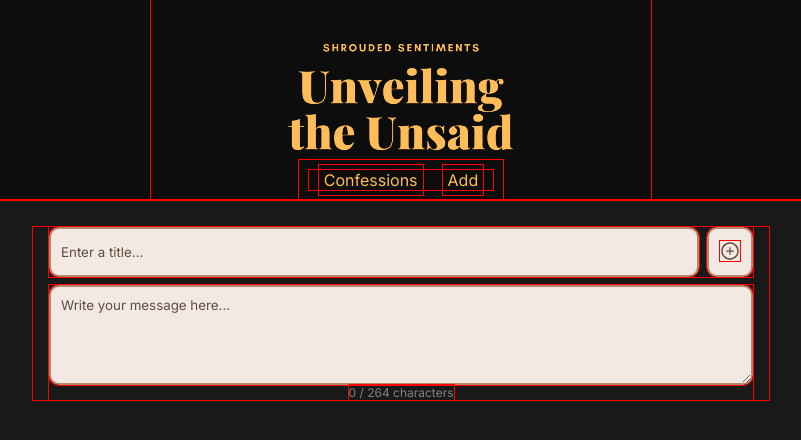
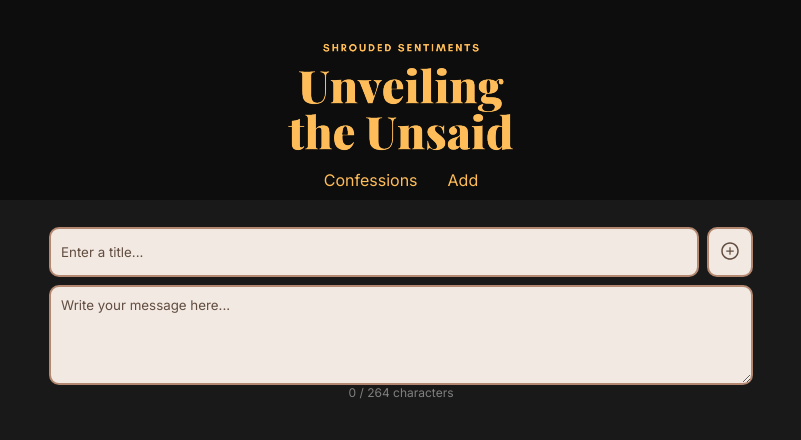
Before and after one commit to civarry/unsaid-project, a React (Vite) app: page /add in a window 1280 px wide. Shown: the top 440 px of the page, without its empty margins (239-1040 px from the left). Built offline with nearby package versions, Linux system fonts and the light colour scheme; no server answers; the database is empty.

Commit message:
removed the outline for debugging

```diff
--- a/src/components/Header/header.module.css
+++ b/src/components/Header/header.module.css
@@ -1,6 +1,3 @@
-*{
-  outline: 1px solid red;
-}
 .header {
   display: flex;
   align-items: center;
```
